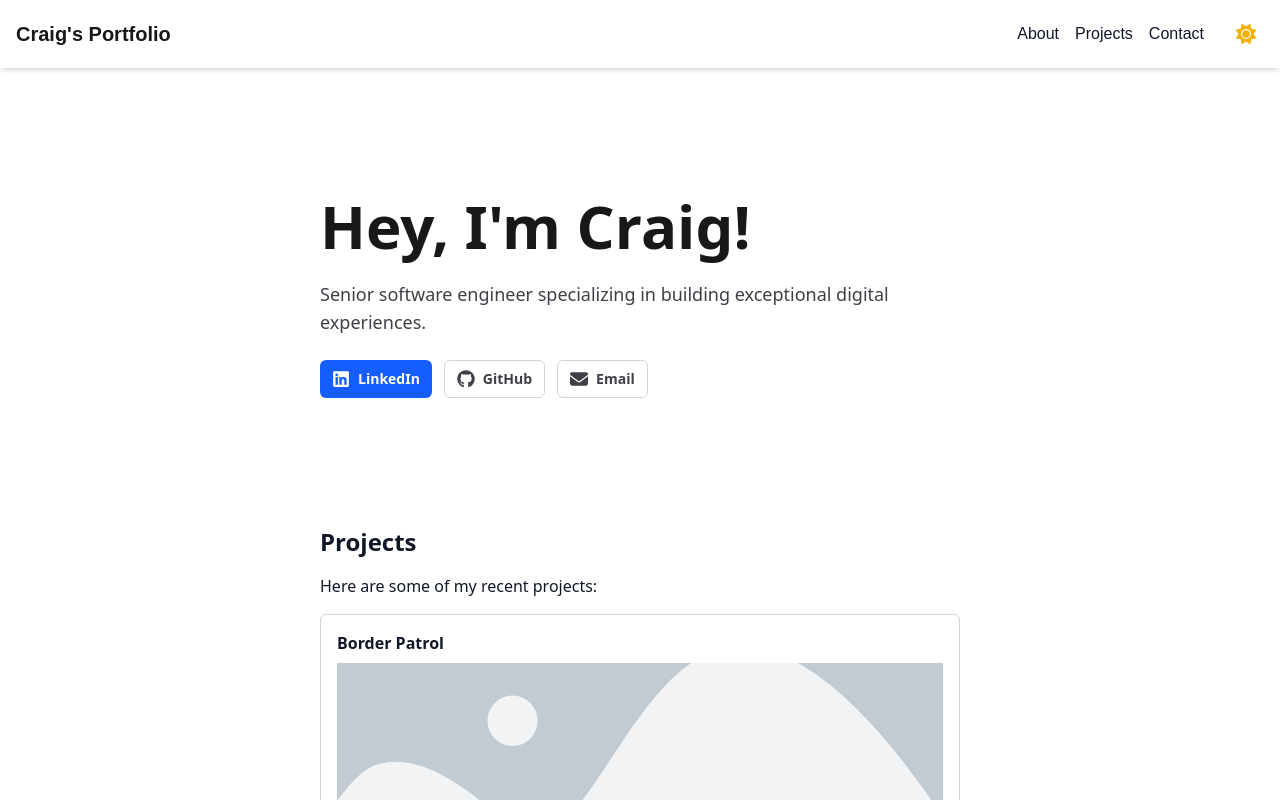
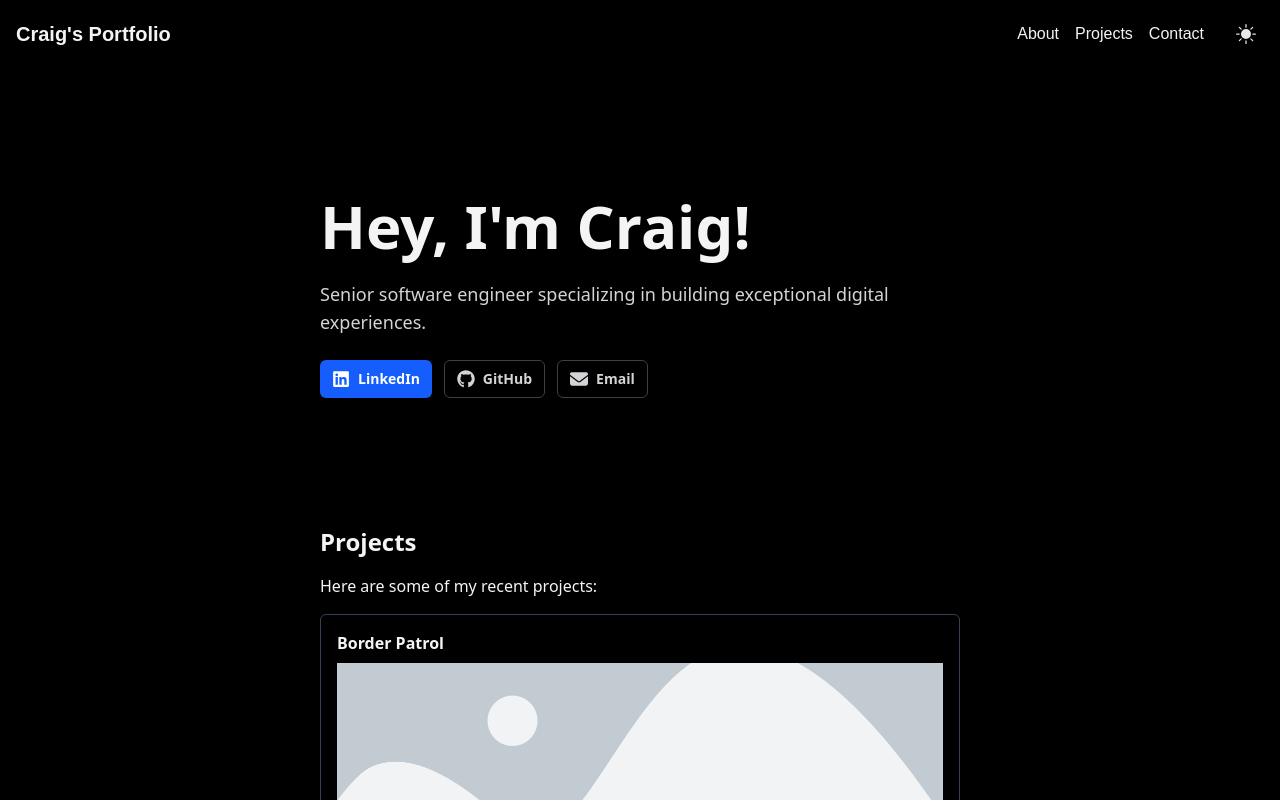
Before and after one commit to craigsavage/craig-portfolio, a Next.js app: page / in a window 1280 px wide. Both pictures are taken after a click on the button "Toggle dark mode". Shown: the top 800 px of the page. Built offline with nearby package versions, Linux system fonts and the light colour scheme.

Commit message:
updated dark mode ui and added transition

```diff
--- a/package.json
+++ b/package.json
@@ -16,14 +16,14 @@
     "react-icons": "^5.5.0"
   },
   "devDependencies": {
-    "@tailwindcss/postcss": "^4",
+    "@tailwindcss/postcss": "^4.1.17",
     "@types/node": "^20",
     "@types/react": "^19",
     "@types/react-dom": "^19",
     "babel-plugin-react-compiler": "1.0.0",
     "eslint": "^9",
     "eslint-config-next": "16.0.1",
-    "tailwindcss": "^4",
+    "tailwindcss": "^4.1.17",
     "typescript": "^5"
   }
 }
--- a/src/app/globals.css
+++ b/src/app/globals.css
@@ -1,4 +1,11 @@
 @import 'tailwindcss';
+
+@custom-variant dark (&:where(.dark, .dark *));
+
+html.dark body,
+html body {
+  transition: background-color 0.3s ease, color 0.3s ease;
+}
 
 body {
   font-family: Arial, Helvetica, sans-serif;
--- a/src/components/DarkModeToggle.tsx
+++ b/src/components/DarkModeToggle.tsx
@@ -2,7 +2,7 @@
 
 import { useState, useEffect } from 'react';
 import { useTheme } from 'next-themes';
-import { FaSun, FaMoon } from 'react-icons/fa6';
+import { BsFillMoonStarsFill, BsFillSunFill } from 'react-icons/bs';
 
 export default function DarkModeToggle() {
   const { theme, setTheme } = useTheme();
@@ -16,14 +16,14 @@ export default function DarkModeToggle() {
 
   return (
     <button
-      onClick={() => setTheme(theme === 'dark' ? 'light' : 'dark')}
       className='flex items-center justify-center rounded-md p-2 hover:bg-gray-100 dark:hover:bg-gray-800'
       aria-label='Toggle dark mode'
+      onClick={() => setTheme(theme === 'dark' ? 'light' : 'dark')}
     >
       {theme === 'dark' ? (
-        <FaSun className='h-5 w-5 text-yellow-500' />
+        <BsFillSunFill className='h-5 w-5 text-gray-800 dark:text-gray-200' />
       ) : (
-        <FaMoon className='h-5 w-5 text-gray-800 dark:text-gray-200' />
+        <BsFillMoonStarsFill className='h-5 w-5 text-gray-800 dark:text-gray-200' />
       )}
     </button>
   );
```
Also changed, not shown: 1 other file (tests, documents, lock files or other folders).
